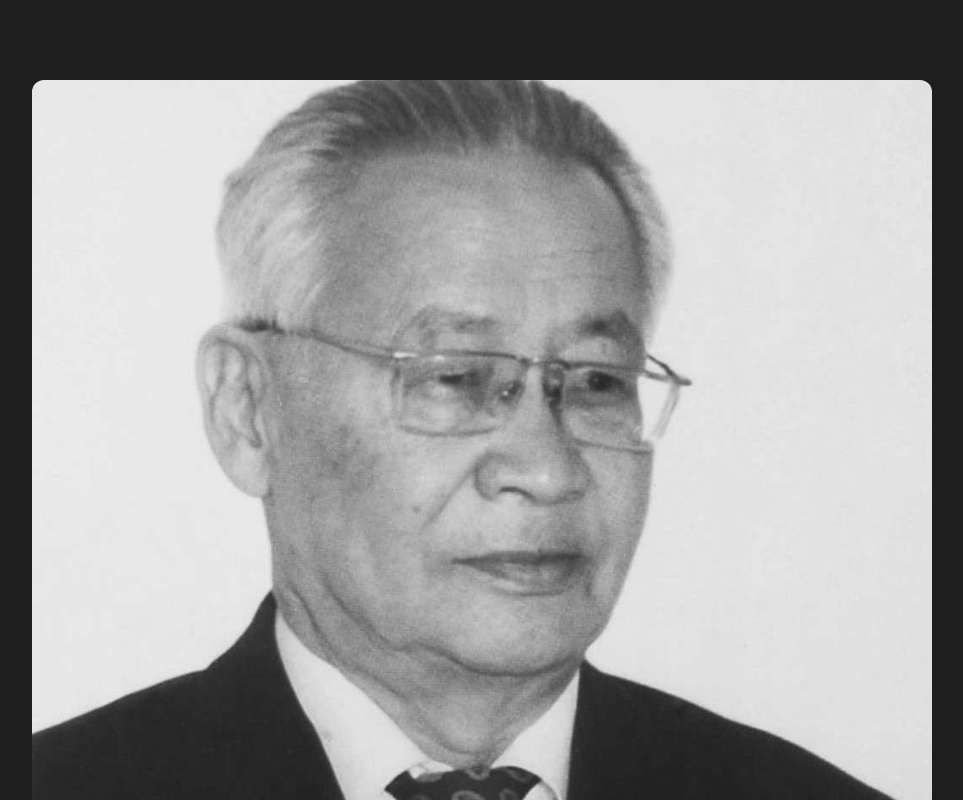
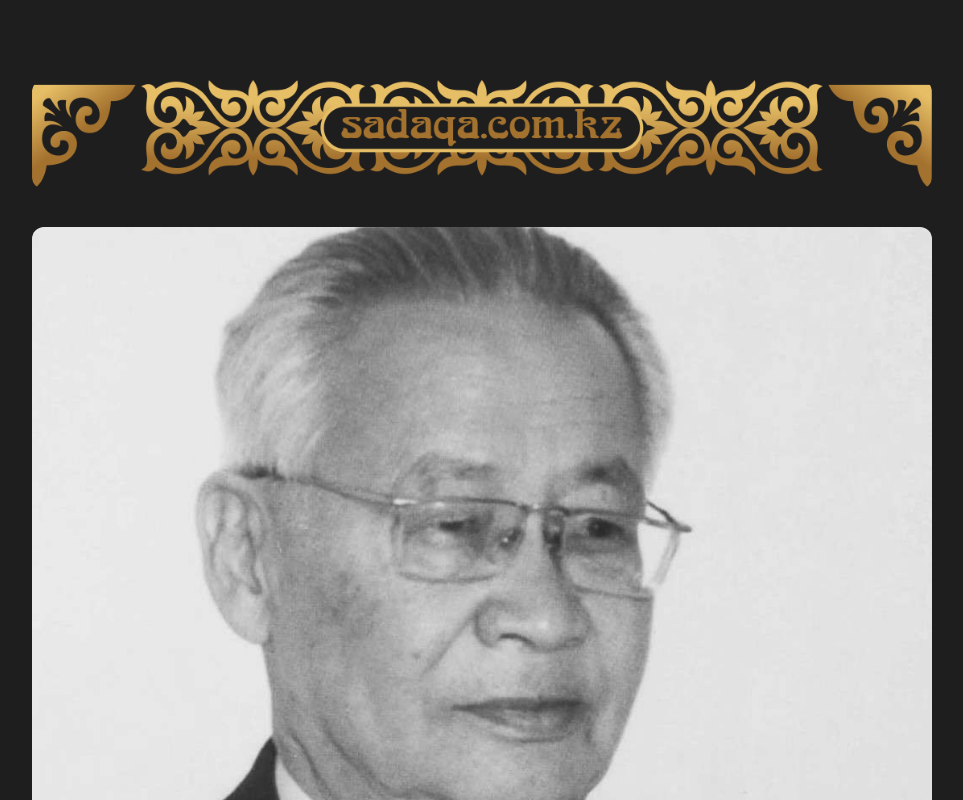
Before and after one commit to somicadze/sadaqa.kz, a plain HTML site: page KotMurzik/index.html in a window 1280 px wide. Shown: the top 800 px of the page, without its empty margins (158-1121 px from the left). Drawn offline with Linux system fonts and the light colour scheme.

Commit message:
Update index.html

```diff
--- a/KotMurzik/index.html
+++ b/KotMurzik/index.html
@@ -8,7 +8,11 @@
 <body>
   <div class="container">
 
-  <img src="img/img222.jpeg" alt="Кот Мурзик" class="photo">
+  <img src="img/sadaqa-up-01.png" alt="Кот Мурзик" class="photo">
+      <p>
+    <br>
+
+    <img src="img/img222.jpeg" alt="Кот Мурзик" class="photo">
 
 
     <h3><center>Мы прощаемся <br>с Великим ученым</center></h3>
```
